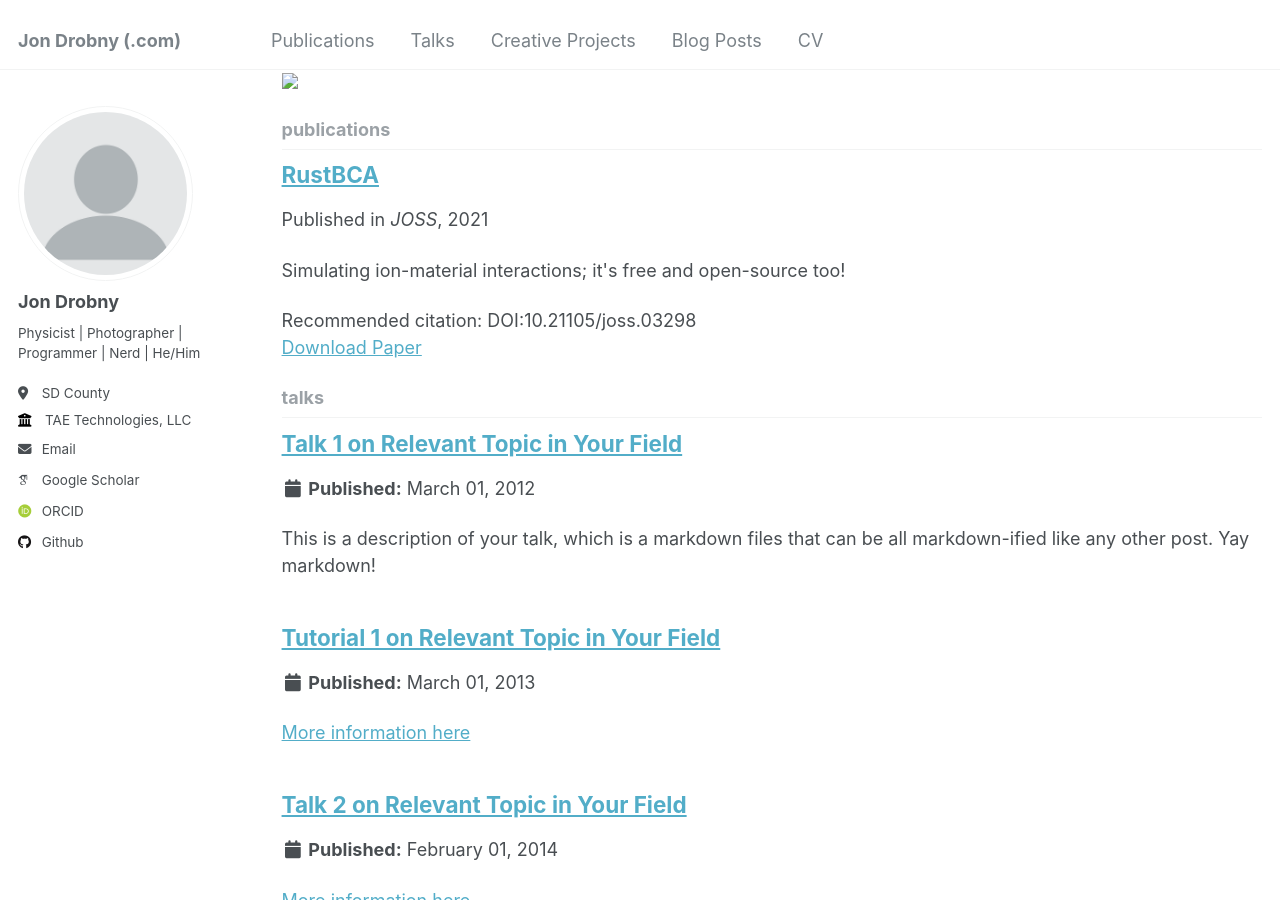
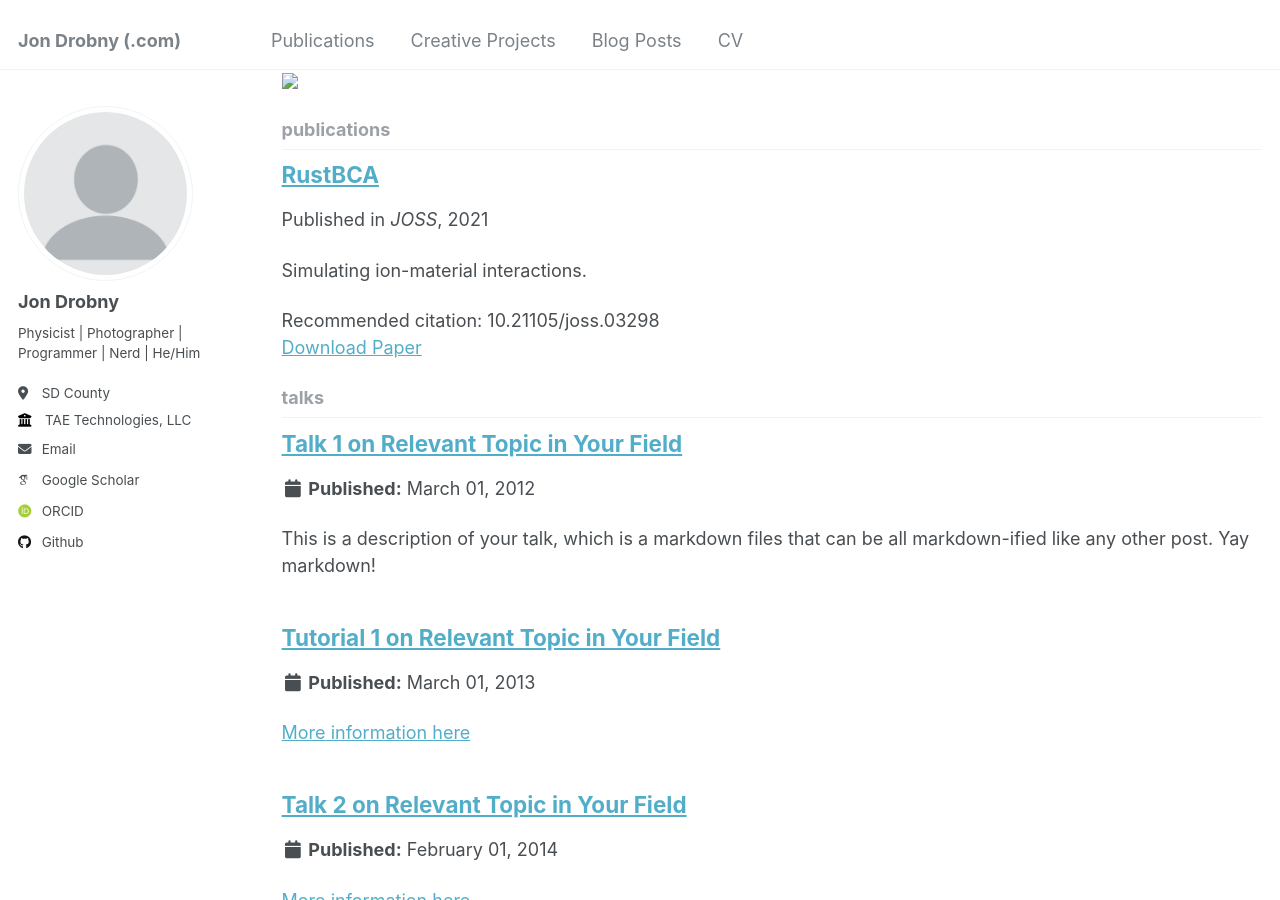
Before and after one commit to drobnyjt/jondrobnydotcom, a Jekyll site: the page built from _pages/collection-archive.html, in a window 1280 px wide and 900 px high, scrolled down 726 px. Built offline with Jekyll 4.4.1, drawn with Linux system fonts in a browser that asks for light colours; some web fonts are replaced.

Commit message:
rustbca paper

```diff
--- a/_data/navigation.yml
+++ b/_data/navigation.yml
@@ -8,9 +8,6 @@
   - title: "Publications"
     url: /publications/
 
-  - title: "Talks"
-    url: /talks/
-
   - title: "Creative Projects"
     url: /portfolio/
 
--- a/_publications/2021-08-31-rustbca.md
+++ b/_publications/2021-08-31-rustbca.md
@@ -1,16 +1,16 @@
 ---
 title: "RustBCA"
 collection: publications
-permalink: /_publication/2021-08-31-rustbca
-excerpt: 'Simulating ion-material interactions; it&apos;s free and open-source too!'
+permalink: /publication/2021-08-31-rustbca
+excerpt: 'Simulating ion-material interactions.'
 date: 2021-08-31
 venue: 'JOSS'
-paperurl: 'http://jondrobny.com/files/10.21105.joss.03298.pdf'
-citation: 'DOI:10.21105/joss.03298'
+paperurl: '/files/10.21105.joss.03298.pdf'
+citation: '10.21105/joss.03298'
 ---
 
-<a href='http://jondrobny.com/files/10.21105.joss.03298.pdf'>Download paper here</a>
+<a href='/files/10.21105.joss.03298.pdf'>Download paper here</a>
 
 Simulating ion-material interactions; it&apos;s free and open-source too!
 
-Recommended citation: DOI:10.21105/joss.03298
+Recommended citation: 10.21105/joss.03298
```
